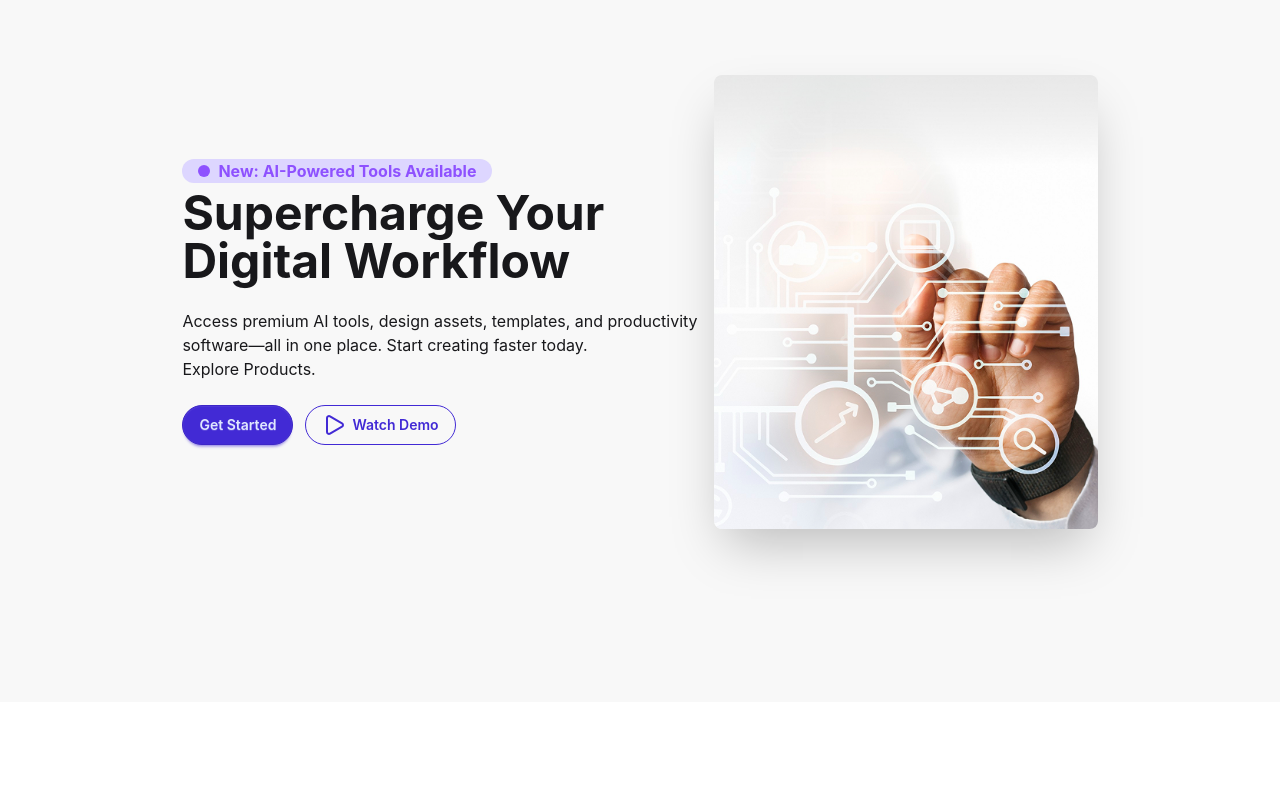
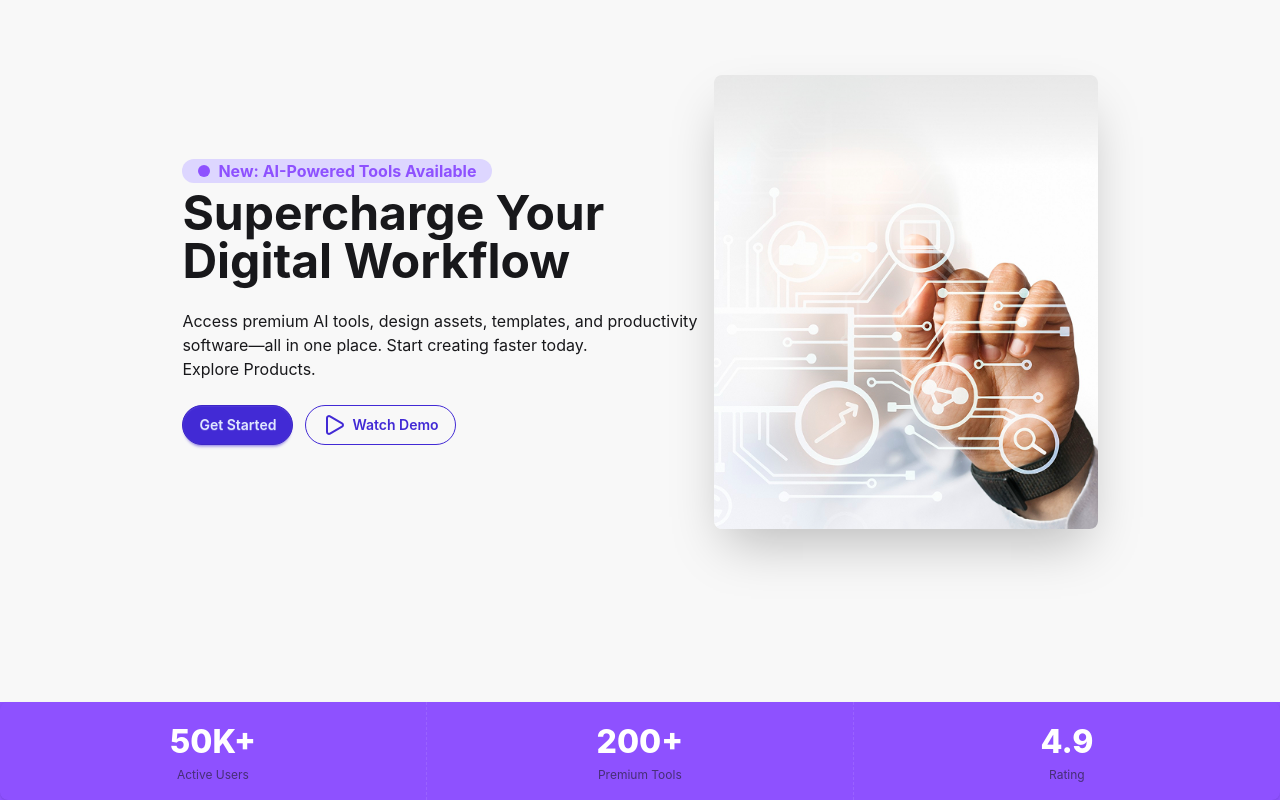
Before and after one commit to marufdev0/A6-DigiTools-Platform, a React (Vite) app: page / in a window 1280 px wide. Shown: the part 163-963 px from the top of the page. Before the commit the page ends 865 px from the top, so only its background shows below. Built offline with nearby package versions, Linux system fonts and the light colour scheme.

Commit message:
Statas bar com

```diff
--- a/src/App.jsx
+++ b/src/App.jsx
@@ -2,6 +2,7 @@
 import './App.css'
 import Hero from './Component/Hero'
 import Navbar from './Component/Navbar'
+import Stats from './Component/Stats'
 
 function App() {
 
@@ -12,6 +13,7 @@ function App() {
      </nav>
      <main>
       <Hero />
+      <Stats />
      </main>
     </>
   )
--- /dev/null
+++ b/src/Component/Stats.jsx
@@ -0,0 +1,26 @@
+   import React from 'react';
+
+   const Stats = () => {
+    return (
+        <div className='bg-violet-500'>
+            <div className="flex text-white stats shadow text-center">
+                <div className="stat">
+                    <div className="stat-value">50K+</div>
+                    <div className="stat-desc">Active Users</div>
+                </div>
+
+                <div className="stat">
+                    <div className="stat-value">200+</div>
+                    <div className="stat-desc">Premium Tools</div>
+                </div>
+
+                <div className="stat ">
+                    <div className="stat-value">4.9</div>
+                    <div className="stat-desc">Rating</div>
+                </div>
+            </div>
+        </div>
+    );
+   };
+
+   export default Stats;
```
Also changed, not shown: src/Component/Navbar.jsx (line endings or trailing spaces).
